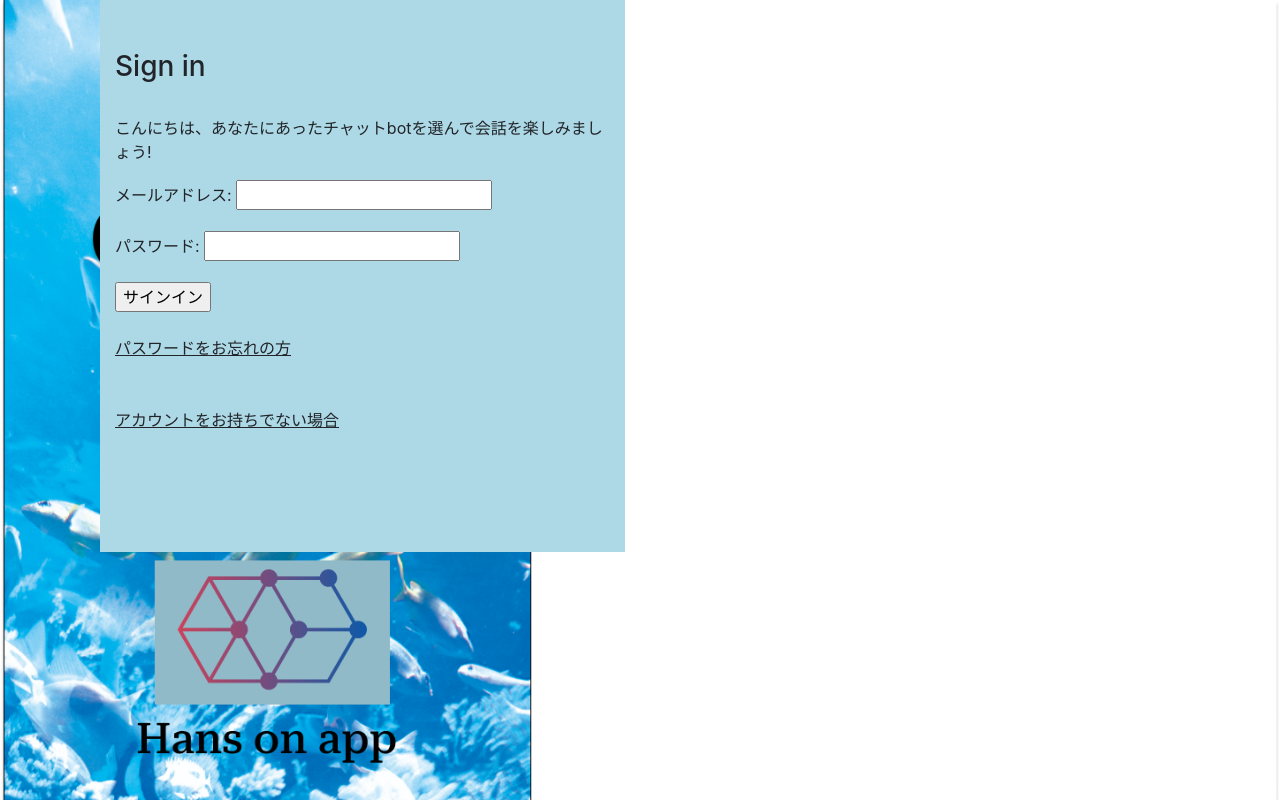
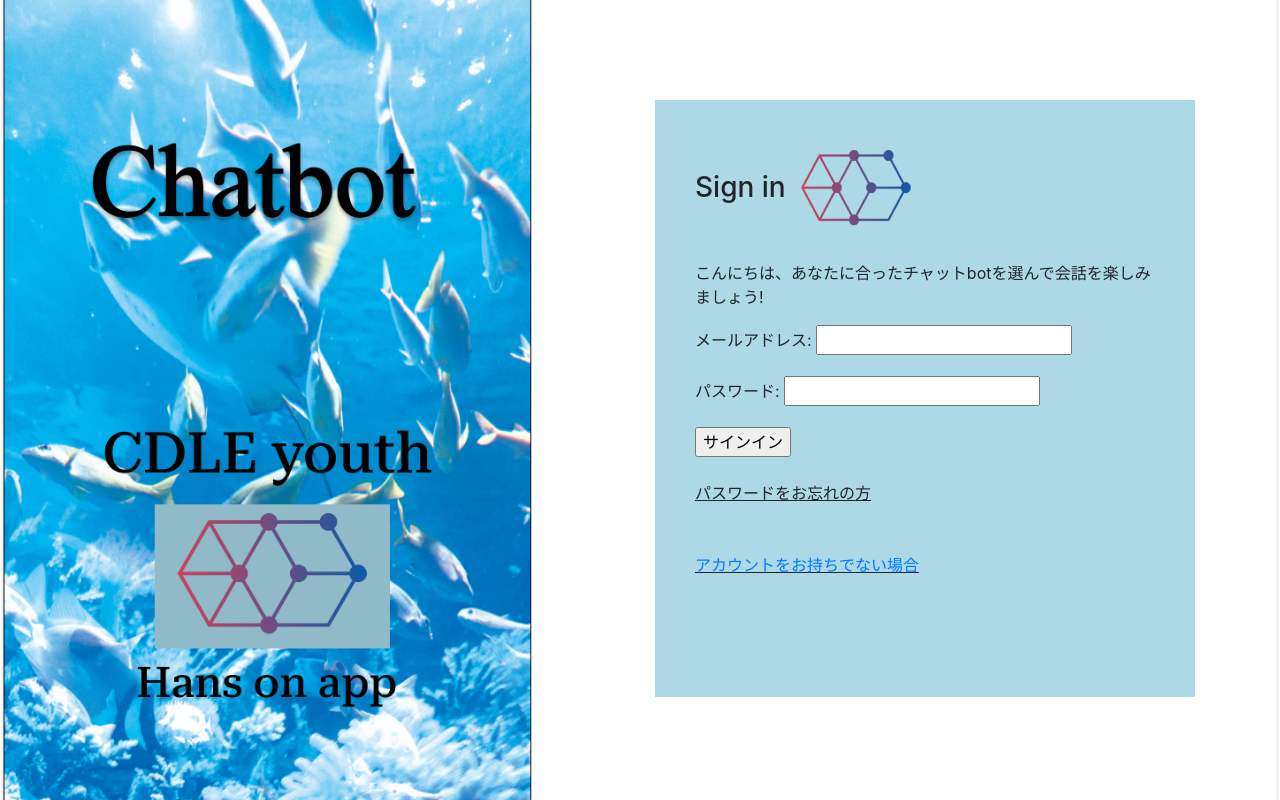
Before and after one commit to isenaz/cdle_youth_handson_app_1, a Django app: page / in a window 1280 px wide. Run offline with Django 4.2, Linux system fonts and the light colour scheme.

Commit message:
ログイン画面のレイアウト調整

```diff
--- a/app/source/ChatBotProject/static/css/login/base.css
+++ b/app/source/ChatBotProject/static/css/login/base.css
@@ -1,5 +1,9 @@
 body {
+    position: relative;
     background-image: url(../../img/login/login_base.png);
+    background-position: center;
     background-size: cover;
+    width: 100%;
+    height: 100vh;
     background-repeat: no-repeat;
 }
--- a/app/source/ChatBotProject/static/css/login/login.css
+++ b/app/source/ChatBotProject/static/css/login/login.css
@@ -1,8 +1,6 @@
 .login_form{
     text-align: left;
     background-color: #ADD8E6;
-
-    /* margin: 20px 10px; */
 }
 
 .top_padding{
@@ -14,8 +12,12 @@
 }
 
 .side_padding{
-    padding-left: 15px;
-    padding-right: 15px;
+    padding-left: 40px;
+    padding-right: 40px;
+}
+
+.top_margin{
+    margin-top: 100px;
 }
 
 .underline{
--- a/app/source/ChatBotProject/templates/login/login.html
+++ b/app/source/ChatBotProject/templates/login/login.html
@@ -1,12 +1,17 @@
 {% extends 'login/base.html' %}
 {% block content %}
 <div class="container">
-    <div class="col-2 col-md-4 col-lg-6" >
-
-        <div class="login_form side_padding">
-            <div class="top_padding"><h3>Sign in</h2></div>
+    <div class="row justify-content-end">
+        <div class="col-2 col-md-4 col-lg-6">
+            <div class="login_form side_padding top_margin">
+                <div class="top_padding">
+                    <h3>Sign in
+                        {% load static %}
+                        <img src="{% static 'img/cdle_logo.png' %}">
+                    </h3>
+                </div>
                 <br>
-            <p>こんにちは、あなたにあったチャットbotを選んで会話を楽しみましょう!</p>
+                <p>こんにちは、あなたに合ったチャットbotを選んで会話を楽しみましょう!</p>
                 <form method="POST">
                     {% csrf_token %}
                     {{ form.as_p }}
@@ -15,7 +20,10 @@
                 <br>
                 <div class="underline">パスワードをお忘れの方</div>
                 <br><br>
-            <div class="bottom_padding underline">アカウントをお持ちでない場合</div>
+                <div class="bottom_padding underline">
+                    <a href={% url 'chatbot_app:regist' %}>アカウントをお持ちでない場合</a>
+                </div>
+            </div>
     </div>
 </div>
 </div>
```
Also changed, not shown: app/source/ChatBotProject/static/img/cdle_logo.png (added). Lines whose indentation alone changed are shown as unchanged.
